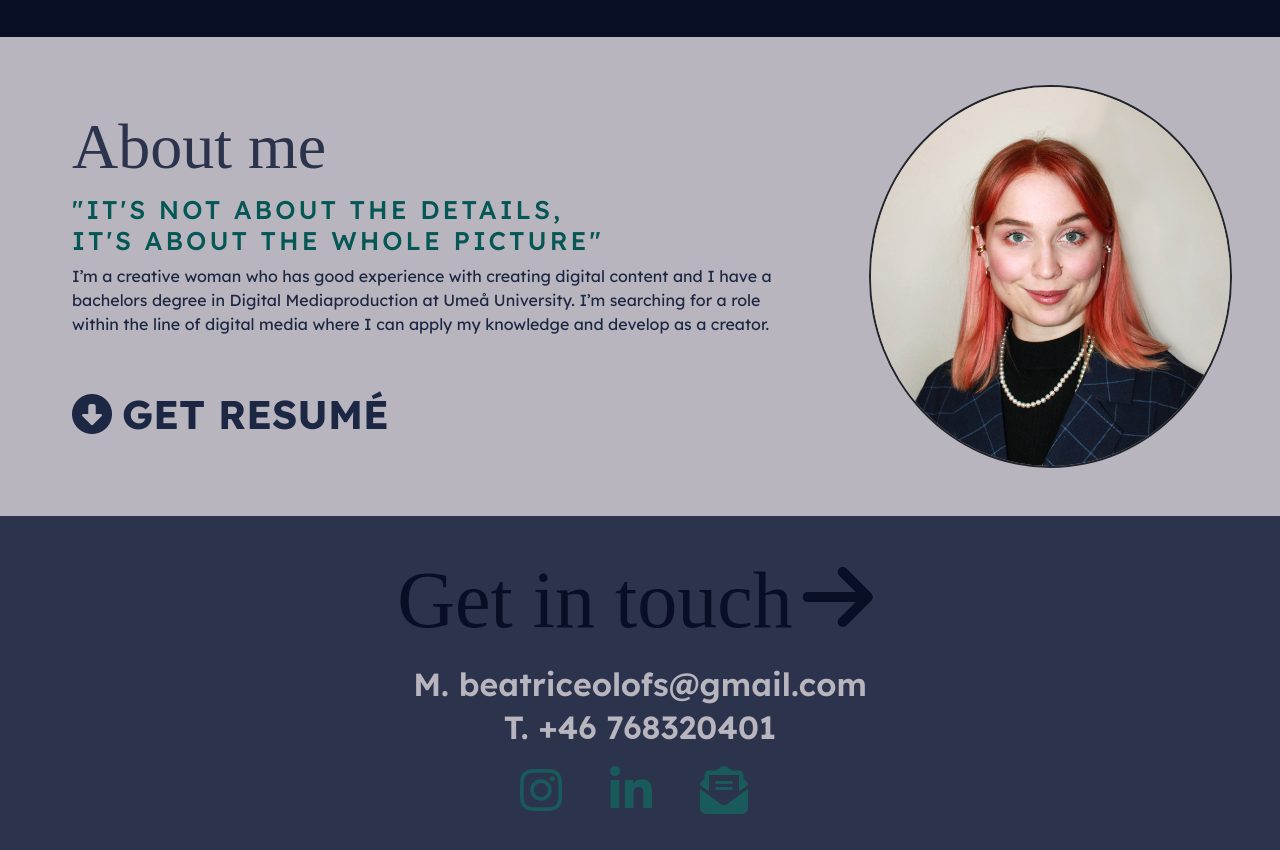
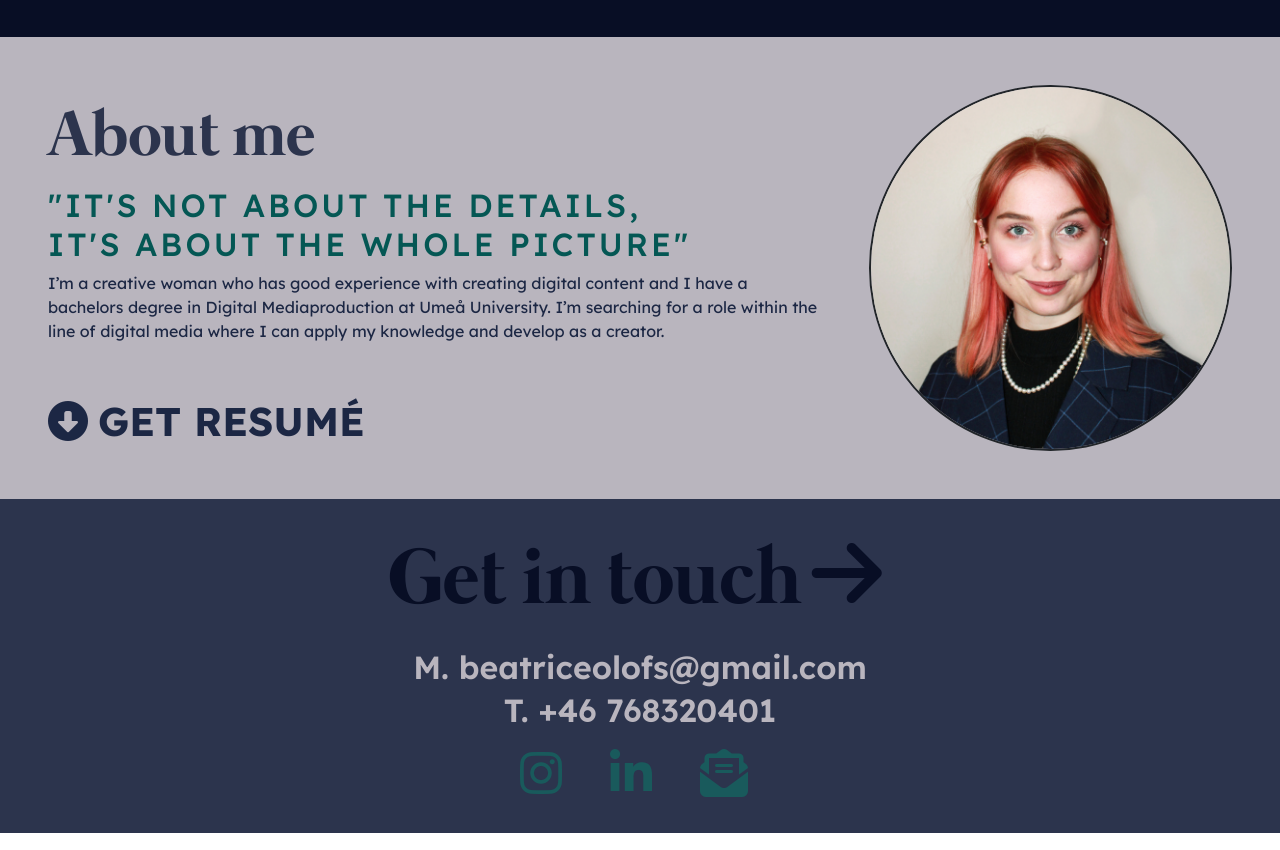
Before and after one commit to beatriceolofs/beatriceolofs, a plain HTML site: page index.html in a window 1280 px wide. Shown: the part 2671-3521 px from the top of the page. Drawn offline with nearby package versions, Linux system fonts and the light colour scheme.

Commit message:
Add files via upload

```diff
--- a/index.html
+++ b/index.html
@@ -282,7 +282,7 @@
 
             <div class="row row-cols-1 row-cols-md-2 p-4">
 
-                <div class="col col-lg-8 p-5">
+                <div class="col col-lg-8 p-4 g-3">
 
                     <h1>About me</h1>
                     <h3>"It's not about the details, <br> it's about the whole picture"</h3>
--- a/style.css
+++ b/style.css
@@ -20,6 +20,11 @@ html {
 
 body {
   overflow-x: hidden;
+}
+
+@font-face {
+  font-family: Mermaid;
+  src: url(/Mermaid.ttf);
 }
 
 /* NAVBAR */
@@ -219,7 +224,7 @@ body {
   text-transform: uppercase;
   color: #045754ff;
   letter-spacing: 3px;
-  font-size: 2vw;
+  font-size: 4vmin;
 }
 
 .about p{
```
